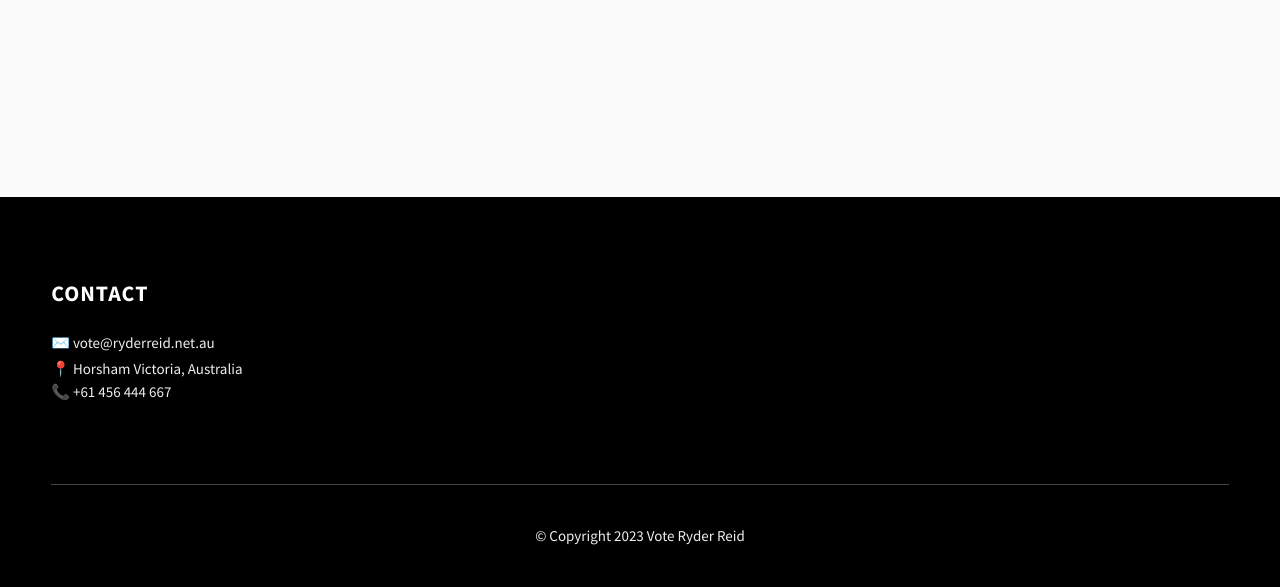
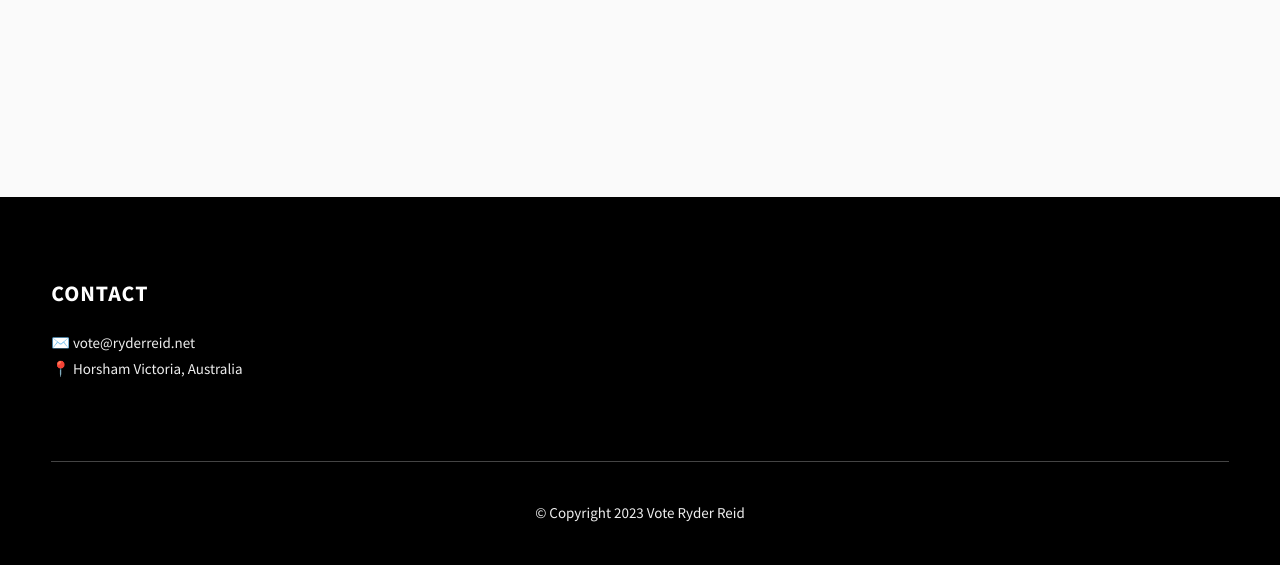
Before and after one commit to ryderreid/Vote-Ryder-Reid-Website, a website: page pages/say.html in a window 1280 px wide. Shown: the part 737-1324 px from the top of the page. After the commit the page ends 1302 px from the top, so only its background shows below. Drawn offline with Linux system fonts and the light colour scheme.

Commit message:
Version 2

```diff
--- a/pages/say.html
+++ b/pages/say.html
@@ -103,12 +103,9 @@
           <div class="main-footer__row main-footer__row-2">
             <h4 class="heading heading-sm text-lt">Contact</h4>
             <p class="main-footer__short-desc">
-              ✉️ vote@ryderreid.net.au <!--(Emails are redirected to Ryder's Personal Email)-->
+              ✉️ vote@ryderreid.net
               <p class="main-footer__short-desc1">
               📍 Horsham Victoria, Australia
-              <p class="main-footer__short-desc2">
-              📞 +61 456 444 667
-            </p>
 
           </div>
         </div>
```
Also changed, not shown: index.html (+3 -6 lines), pages/media.html (+1 -4 lines).
